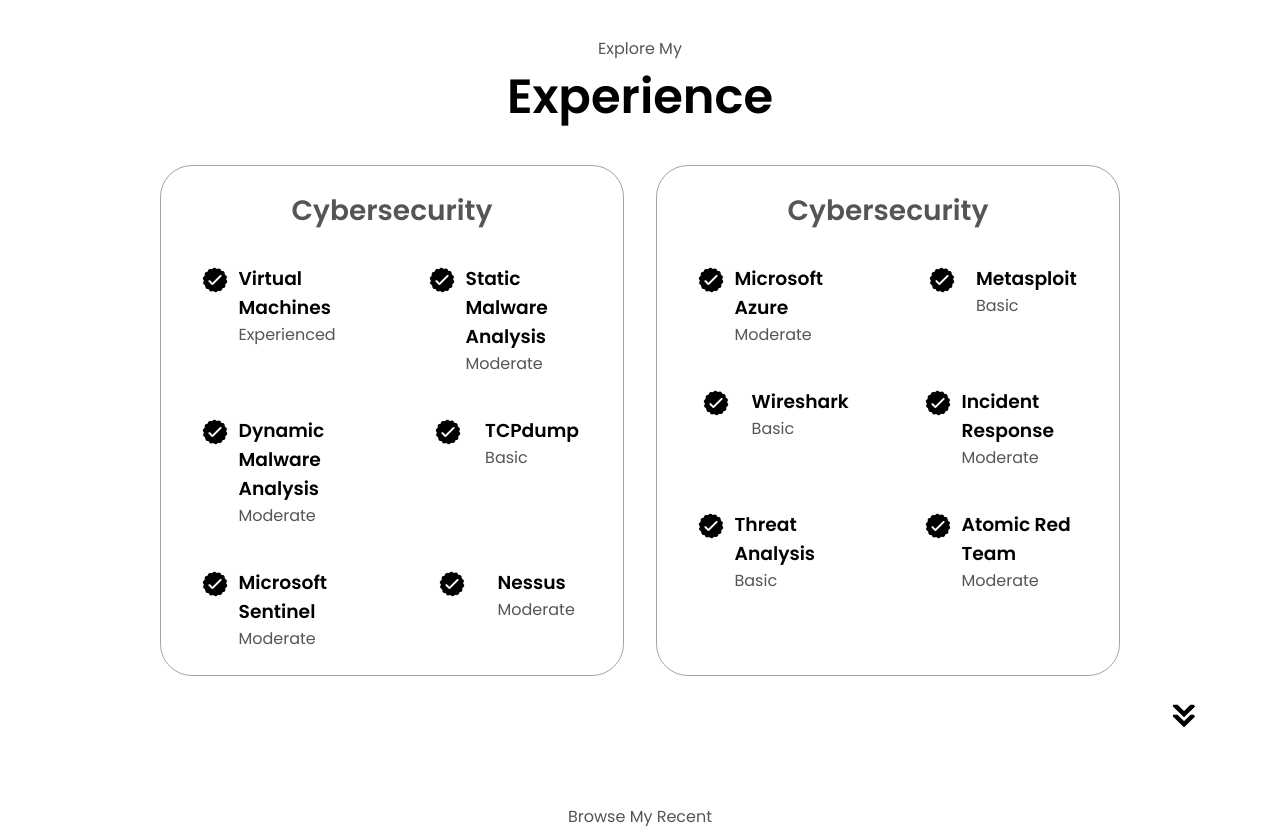
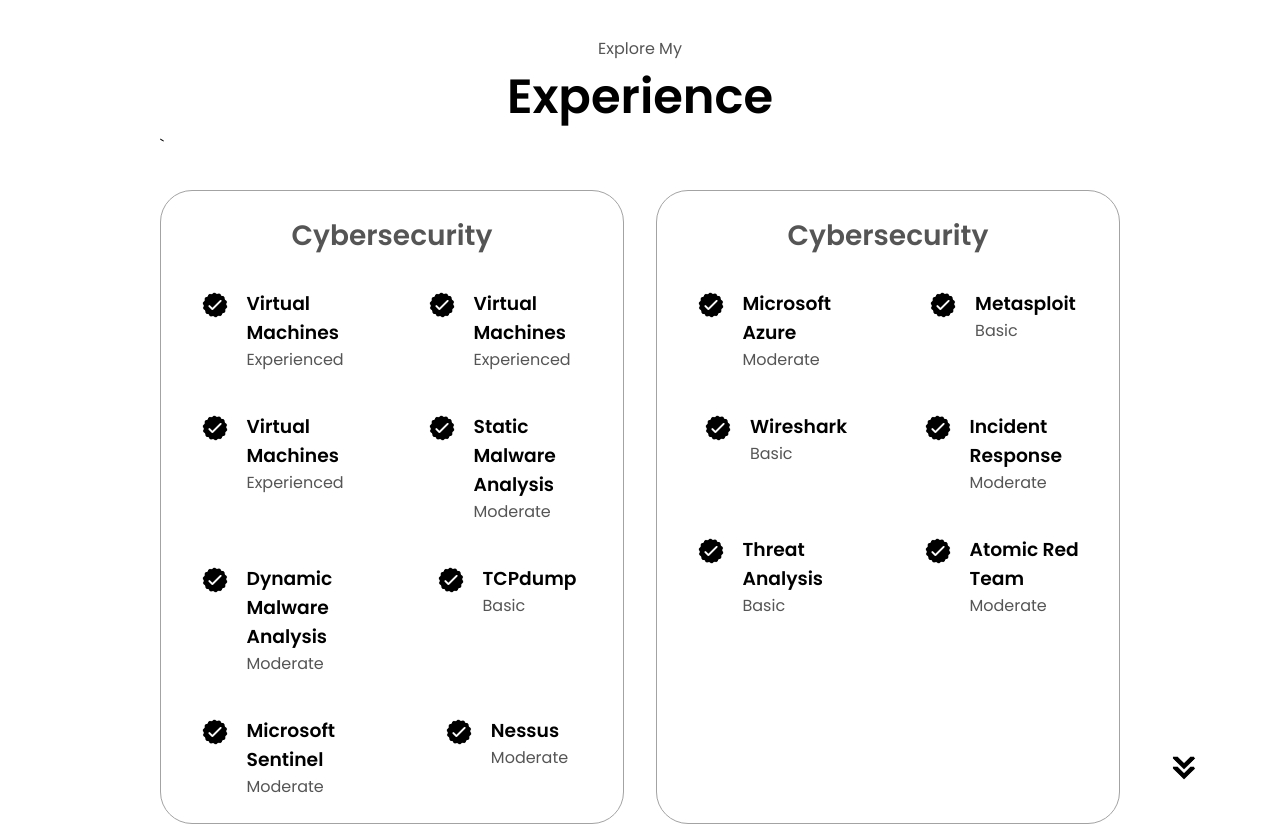
Before and after one commit to SuchanMadhikarmi/suchan-first-website, a plain HTML site: page index.html in a window 1280 px wide. Shown: the part 1660-2492 px from the top of the page. Drawn offline with Linux system fonts and the light colour scheme.

Commit message:
updated:  ui designs

```diff
--- a/index.html
+++ b/index.html
@@ -112,11 +112,29 @@
     <section id="experience">
         <p class="section__text__p1">Explore My</p>
         <h1 class="title">Experience</h1>
-        <div class="experience-details-containerr">
+        <div class="experience-details-containerr">`
             <div class="about-containers">
                 <div class="details-container">
                     <h2 class="experience-sub-title">Cybersecurity</h2>
                     <div class="article-container">
+                        <article>
+                            <img src="./assets/checkmark.png" alt="Experience icon"
+                            class="icon"
+                            />
+                            <div>
+                                <h3>Virtual Machines</h3>
+                                <p>Experienced</p>
+                            </div>
+                        </article>
+                        <article>
+                            <img src="./assets/checkmark.png" alt="Experience icon"
+                            class="icon"
+                            />
+                            <div>
+                                <h3>Virtual Machines</h3>
+                                <p>Experienced</p>
+                            </div>
+                        </article>
                         <article>
                             <img src="./assets/checkmark.png" alt="Experience icon"
                             class="icon"
--- a/style.css
+++ b/style.css
@@ -193,8 +193,8 @@ section{
 #socials.container{
     display: flex;
     justify-content: center;
-    margin-top: 1rem;
     gap: 1rem;
+    padding-top: 20px;
 }
 
 /* ICON */
@@ -211,6 +211,7 @@ section{
     display: flex;
     justify-content: center;
     gap: 1rem;
+    margin-bottom: 10px;
 }
 
 .btn{
@@ -338,8 +339,9 @@ section{
 article{
     display: flex;
     width: 10rem;
-    justify-content: space-around;
-    gap: 0.5rem;
+    justify-content: center;
+    /* align-items: center; */
+    gap: 1rem;
 }
 
 article .icon{
@@ -433,3 +435,8 @@ footer p {
     gap: 10px;
     flex-wrap: wrap;
 }
+
+.experience-container article{
+    display: flex;
+    gap: 10px;
+}
```
